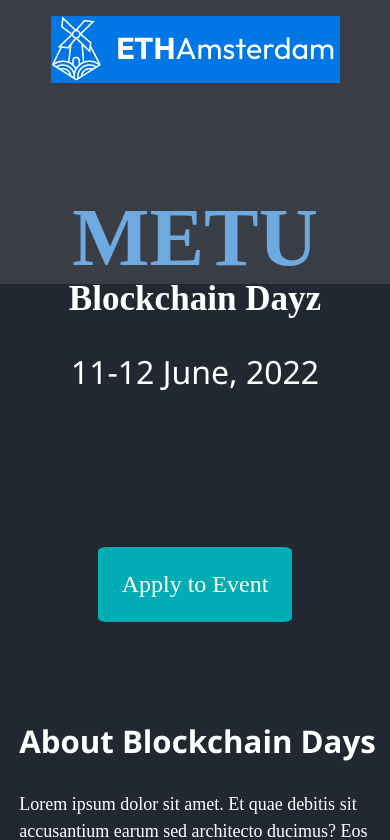
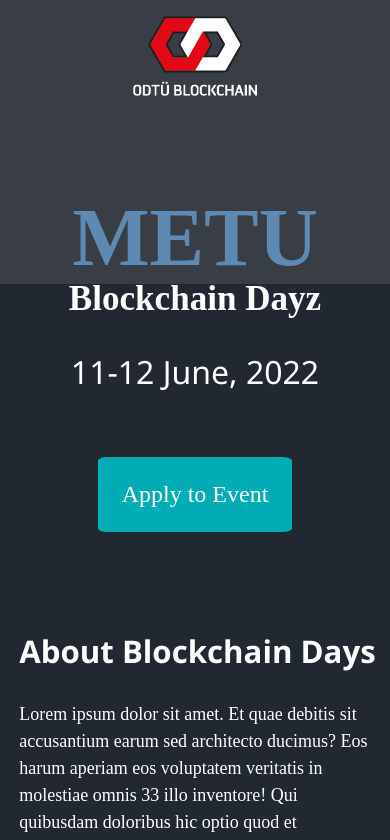
Before and after one commit to onuruci/metu_blockchain_days, a React (Create React App) app: page / in a window 390 px wide. Shown: the top 840 px of the page. Built offline with nearby package versions, Linux system fonts and the light colour scheme.

Commit message:
logo centered

```diff
--- a/src/App.js
+++ b/src/App.js
@@ -1,5 +1,5 @@
 //import Header from "./components/Header/Header";
-import logo from "./images/logo.png";
+import logo from "./images/metublockchain.png";
 import hakanyal from "./images/hakan_yal.jpg";
 import emingun from "./images/emin_gun.jpg";
 import efebulduk from "./images/efebulduk.jpg";
@@ -9,14 +9,16 @@ function App() {
     <div className="App">
       <section id="light-blue">
         <div id="header">
-          <a href="#">
-            <img src={logo} alt="" srcset="" />
-          </a>
-          <div className="tabContainer">
+        <div className="tabContainer">
             <a className="header_tab" href="#about">About</a>
             <a className="header_tab" href="#schedule">Schedule</a>
             <a className="header_tab" href="#speakers">Speakers</a>
             <a className="header_tab" href="#enemies">Enemies</a>
+          </div>
+          <a href="#">
+            <img src={logo} alt="" srcset="" className="logo"/>
+          </a>
+          <div className="tabContainer">
             <a className="header_tab" href="#">Sponsors</a>
             <a className="header_tab" href="#">Venue</a>
             <a className="header_tab" href="#">Concert</a>
--- a/src/index.css
+++ b/src/index.css
@@ -41,6 +41,12 @@ code {
 
 }
 
+@media only screen and (max-width: 1260px) {
+  #light-blue{
+    height: 580px;
+  }
+}
+
 #header {
   display: flex;
   width: 100%;
@@ -68,11 +74,24 @@ code {
   tab-size: 4;
   align-items: center;
   font-family: 'Outfit';
+  margin: auto;
+  width: 410px;
 }
 
 @media only screen and (max-width: 1260px) {
   .tabContainer {
     display: none;
+  }
+}
+
+.logo{
+  max-height: 4rem;
+  margin: auto;
+}
+
+@media only screen and (max-width: 1260px) {
+  .logo{
+    max-height: 5rem;
   }
 }
 
@@ -97,6 +116,7 @@ code {
   display: block;
   margin-bottom: -1rem;
   margin-top: 5rem;
+  opacity: 70%;
 }
 
 #blockchain {
```
Also changed, not shown: src/images/metublockchain.png (added).
